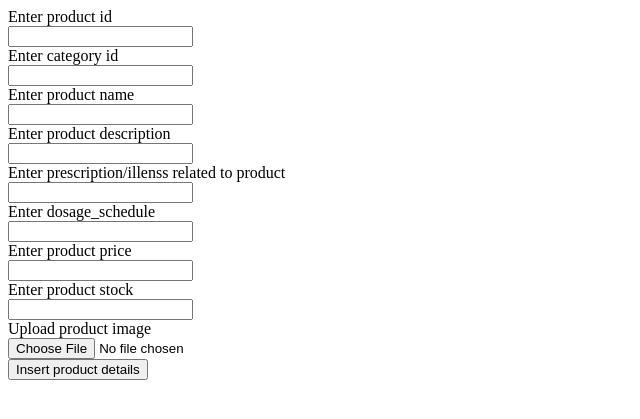
After one commit to YarmikPatel/Online-Medical-Store, a PHP site: page /save_product.php in a window 1280 px wide. The commit adds this page. Shown: the top 419 px of the page, without its empty margins (0-640 px from the left). Run offline with PHP 8.4, Linux system fonts and the light colour scheme; the visitor is signed in with stand-in values (Sample User, id 1).

Commit message:
Insert operation of category details and product details is done by two files add_product.php for category details insertion and save_product.php for product details insertion  just image file handling featuer is remaining all this is done in backend folder

```diff
--- /dev/null
+++ b/Backend/save_product.php
@@ -0,0 +1,99 @@
+<?php
+    include('admin_session.php');
+    include('connection.php');
+
+    if($_SERVER["REQUEST_METHOD"]=="POST"){
+        $pid = $conn->real_escape_string($_POST['pid']);
+        $category_id = $conn->real_escape_string($_POST['category_id']);
+        $pname = $conn->real_escape_string($_POST['pname']);
+        $descript = $conn->real_escape_string($_POST['descript']);
+        $illeness = $conn->real_escape_string($_POST['illeness']);
+        $dosage_schedule = $conn->real_escape_string($_POST['dosage_schedule']);
+        $price = $conn->real_escape_string($_POST['price']);
+        $stock = $conn->real_escape_string($_POST['stock']);
+    //     $image = $conn->real_escape_string($_POST['image']);
+    $image = NULL;
+
+        //SQL query to post data into database.
+        $sql = "INSERT INTO `product` (`pid`,`category_id`,`pname`,`descript`,`illeness`,`dosage_schedule`,`price`,`stock`,`image`) VALUES ('$pid','$category_id','$pname','$descript','$illeness','$dosage_schedule','$price','$stock',NULL)";
+        $result = mysqli_query($conn,$sql);
+        //Verifying the data from database.
+        if($result){
+             // Get the last inserted ID
+            // $last_id = $conn->insert_id;
+
+            // Set session variables
+            $_SESSION['pid'] = $pid;
+            $_SESSION['category_id'] = $category_id;
+            $_SESSION['pname'] = $pname;
+            $_SESSION['descript'] = $descript;
+            $_SESSION['illeness'] = $illeness;
+            $_SESSION['dosage_schedule'] = $dosage_schedule;
+            $_SESSION['price'] = $price;
+            $_SESSION['stock'] = $stock;
+            // $_SESSION['image'] = $image;
+            echo "Product records inserted successfully";
+        }
+        else{
+            echo "Records not inserted successfully";
+        }
+    }
+
+    // $conn->close();
+?>
+
+<!DOCTYPE html>
+<html lang="en">
+<head>
+    <meta charset="UTF-8">
+    <meta name="viewport" content="width=device-width, initial-scale=1.0">
+    <title>Add Product Details</title>
+</head>
+<body>
+    <div class="main">
+    <div class="form">
+        <form method="post">
+                <div class="inputBx" id="pid">
+                    Enter product id <br>
+                    <input type="text" name="pid" id="pid">
+                </div>
+                <div class="inputBx" id="category_id">
+                    Enter category id <br>
+                    <input type="text" name="category_id" id="category_id">
+                </div>
+                <div class="inputBx" id="pname">
+                    Enter product name <br>
+                    <input type="text" name="pname" id="pname">
+                </div>
+                <div class="inputBx" id="descript">
+                    Enter product description <br>
+                    <input type="text" name="descript" id="descript">
+                </div>
+                <div class="inputBx" id="illeness">
+                    Enter prescription/illenss related to product <br>
+                    <input type="text" name="illeness" id="illeness">
+                </div>
+                <div class="inputBx" id="dosage_schedule">
+                    Enter dosage_schedule <br>
+                    <input type="text" name="dosage_schedule" id="dosage_schedule">
+                </div>
+                <div class="inputBx" id="price">
+                    Enter product price <br>
+                    <input type="text" name="price" id="price">
+                </div>
+                <div class="inputBx" id="stock">
+                    Enter product stock <br>
+                    <input type="text" name="stock" id="stock">
+                </div>
+                <div class="inputBx" id="image">
+                    Upload product image <br>
+                    <input type="file" name="image" id="image">
+                </div>
+                <div class="inputBX" id="submit">
+                    <input type="submit" value="Insert product details">
+                </div>
+            </form>
+        </div>
+    </div>
+</body>
+</html>
```
Also changed, not shown: Backend/add_product.php (+1 -84 lines).
